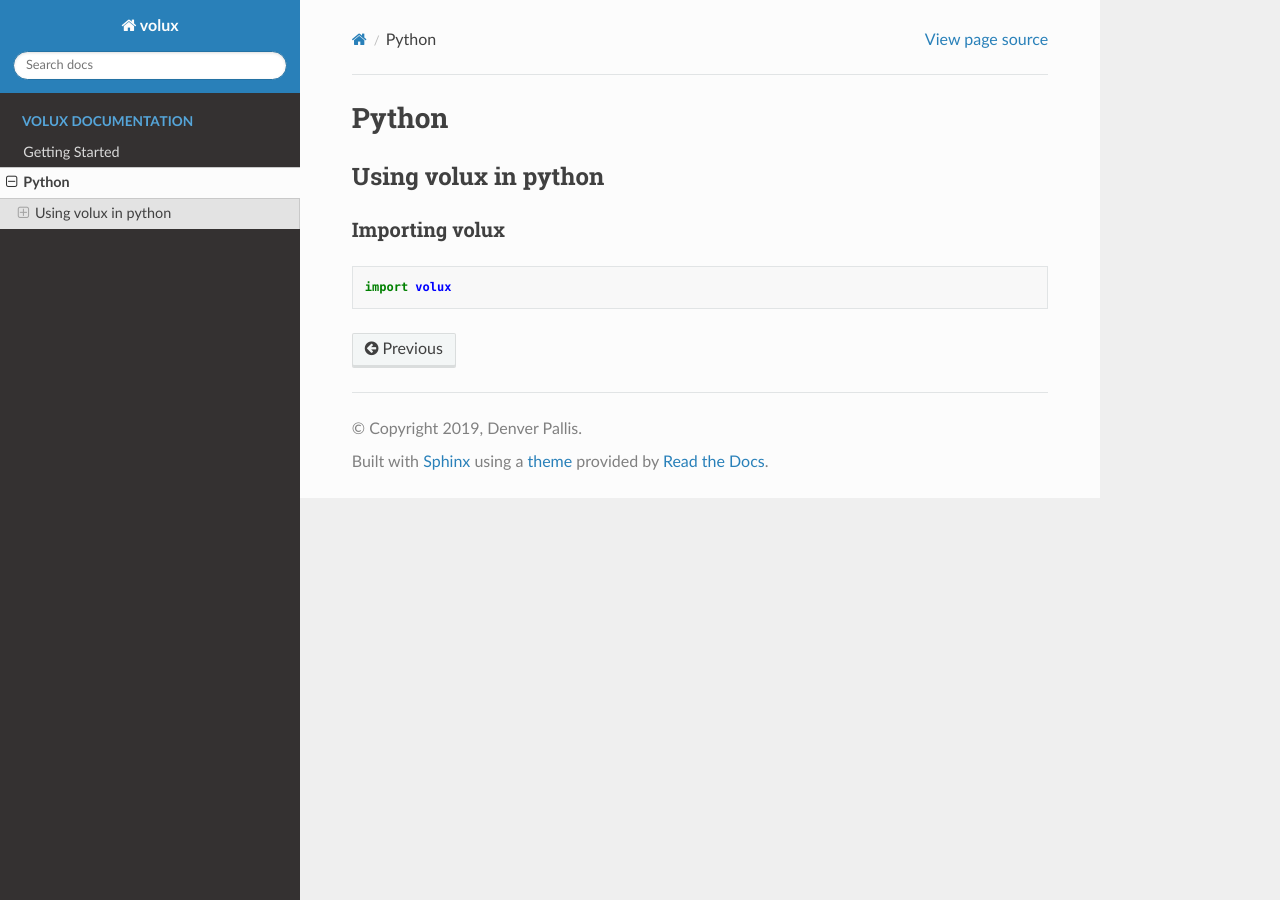
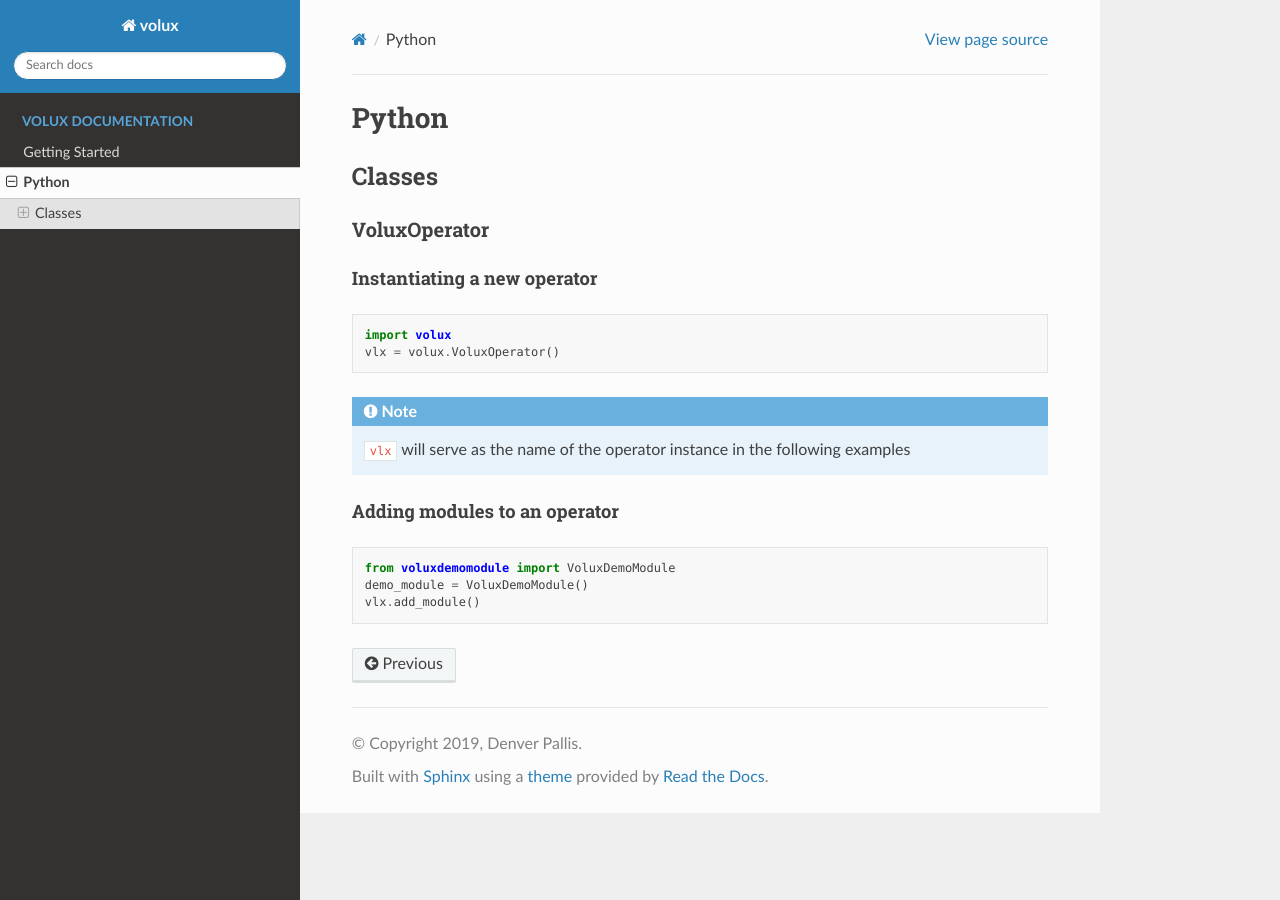
Before and after one commit to DrTexx/Volux, a Sphinx documentation site: the page built from docs/basics/python.rst, in a window 1280 px wide. Built offline with Sphinx 7.4.7 and the Read the Docs theme 2.0.0, drawn with Linux system fonts in a browser that asks for light colours.

Commit message:
updated docs

```diff
--- a/docs/basics/python.rst
+++ b/docs/basics/python.rst
@@ -2,13 +2,28 @@
 Python
 ######
 
-*********************
-Using volux in python
-*********************
+*******
+Classes
+*******
 
-Importing volux
-===============
+VoluxOperator
+=============
+
+Instantiating a new operator
+----------------------------
 
 .. code-block:: python
 
    import volux
+   vlx = volux.VoluxOperator()
+
+.. note:: ``vlx`` will serve as the name of the operator instance in the following examples
+
+Adding modules to an operator
+-----------------------------
+
+.. code-block:: python
+
+   from voluxdemomodule import VoluxDemoModule
+   demo_module = VoluxDemoModule()
+   vlx.add_module()
```
